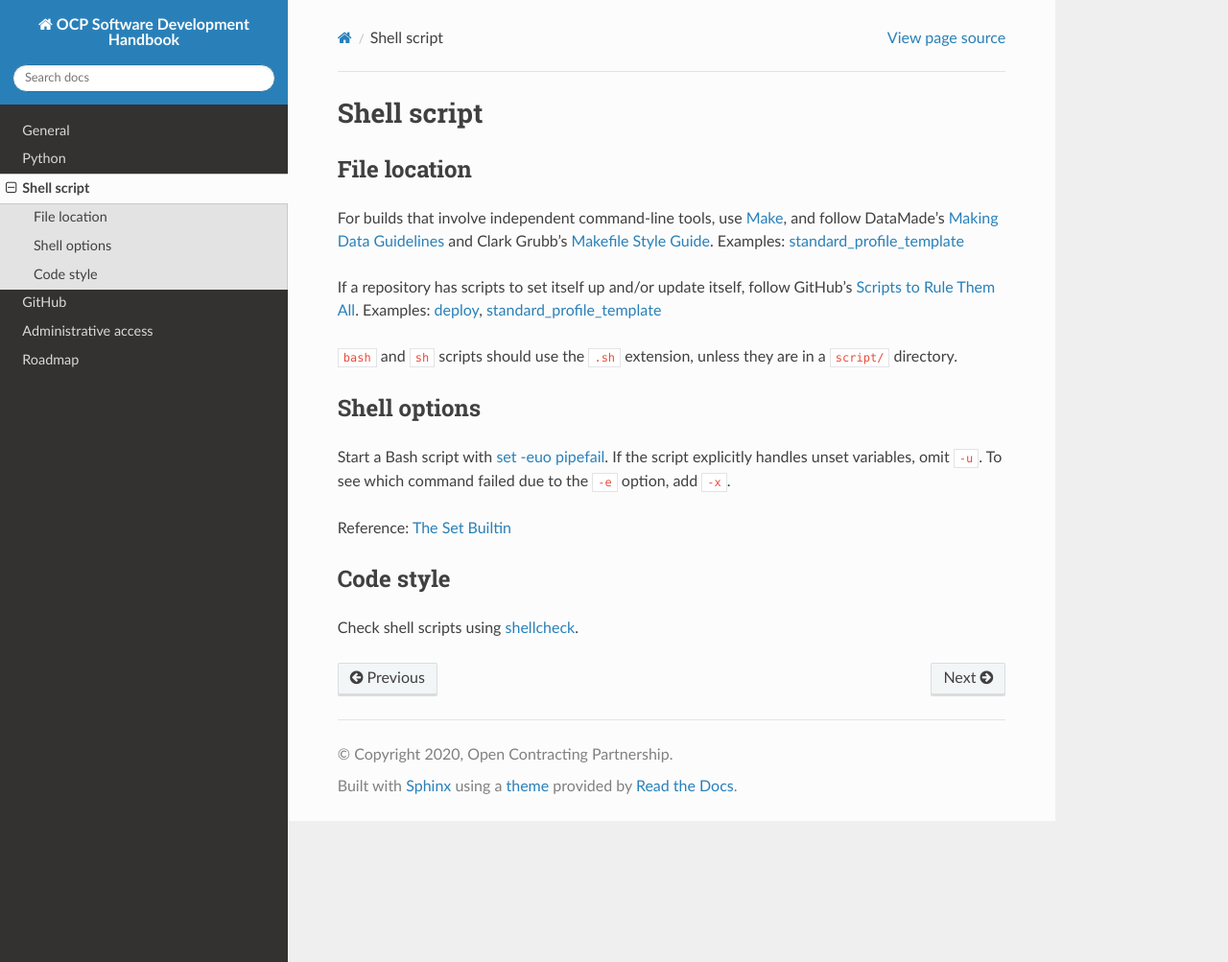
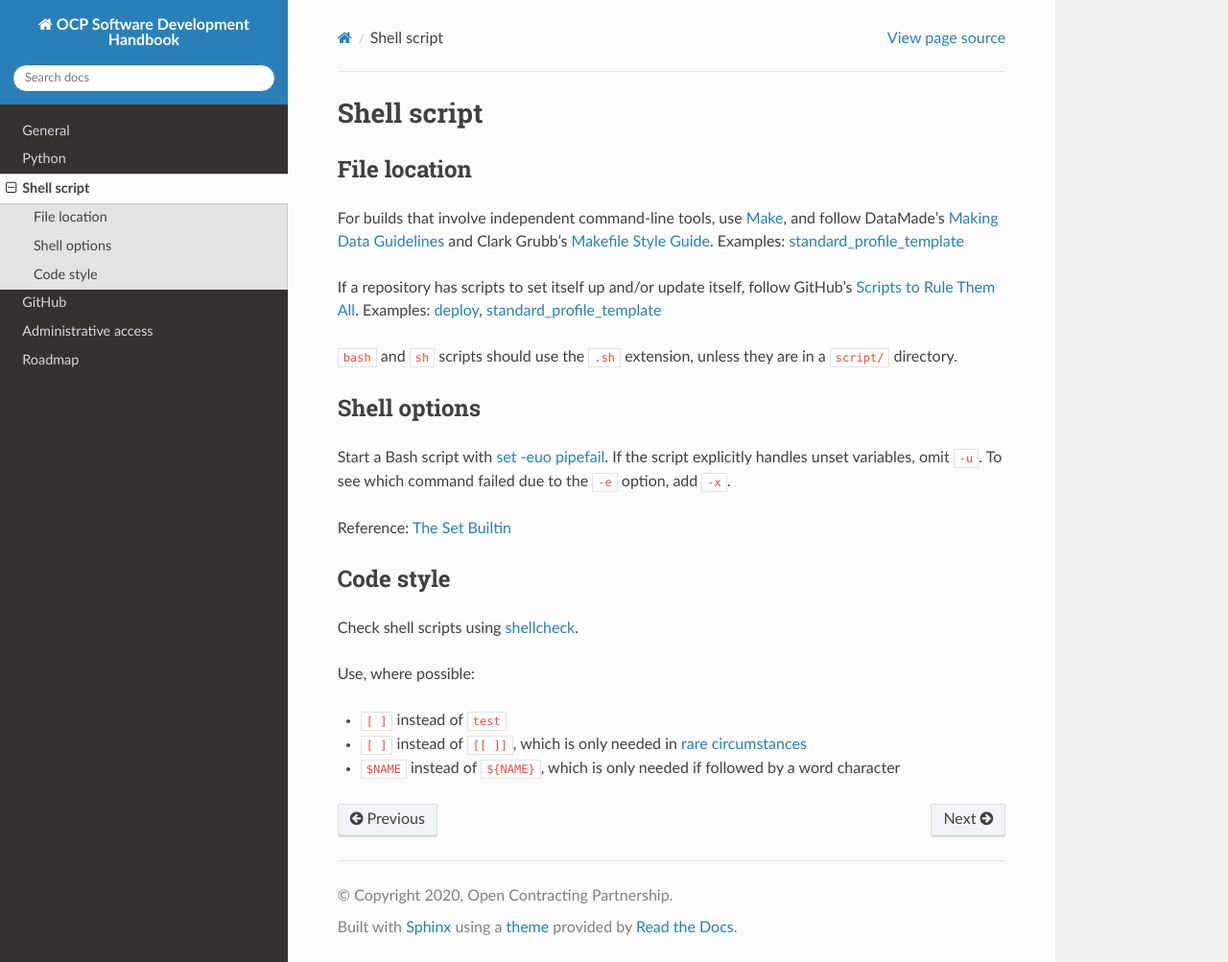
Before and after one commit to open-contracting/software-development-handbook, a Sphinx documentation site: the page built from docs/shell/index.rst, in a window 1280 px wide and 1003 px high. Shown: the whole window at 96% size. Built offline with Sphinx 7.4.7 and the Read the Docs theme 2.0.0, drawn with Linux system fonts in a browser that asks for light colours.

Commit message:
shell: Add code style preferences

```diff
--- a/docs/shell/index.rst
+++ b/docs/shell/index.rst
@@ -21,3 +21,9 @@ Code style
 ----------
 
 Check shell scripts using `shellcheck <https://www.shellcheck.net>`__.
+
+Use, where possible:
+
+-  ``[ ]`` instead of ``test``
+-  ``[ ]`` instead of ``[[ ]]``, which is only needed in `rare circumstances <https://www.gnu.org/software/bash/manual/bash.html#Bash-Conditional-Expressions>`__
+-  ``$NAME`` instead of ``${NAME}``, which is only needed if followed by a word character
```
